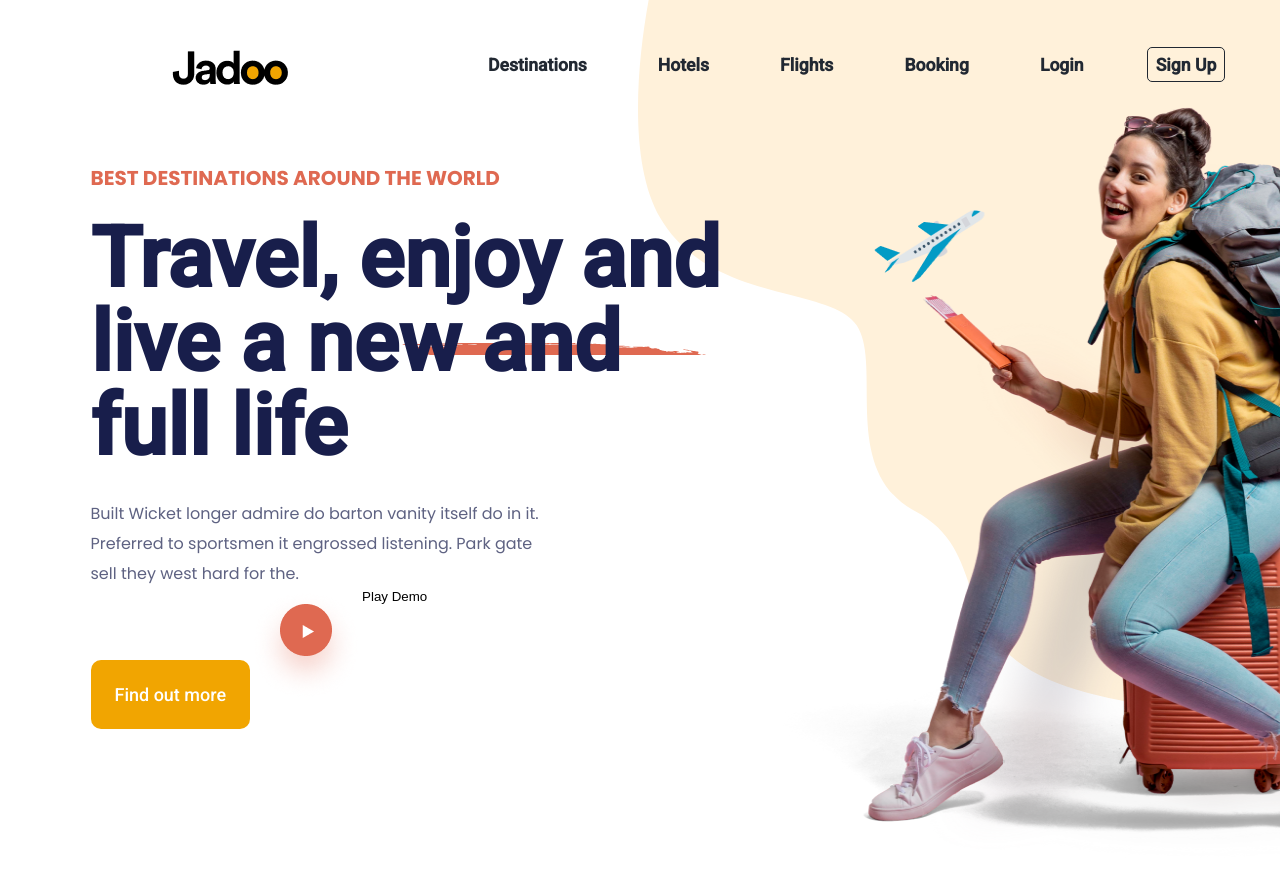
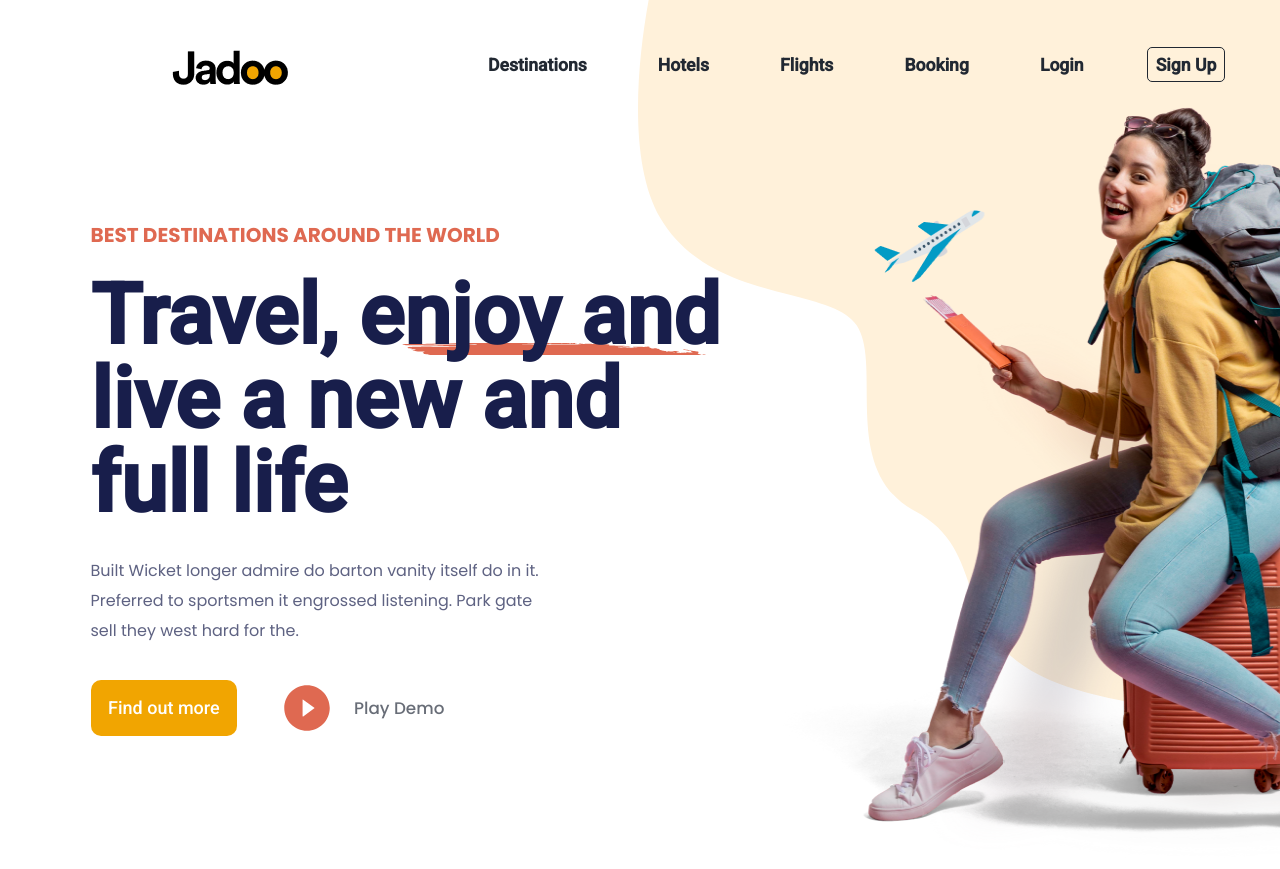
Before and after one commit to soutovnc/jadoo, a Next.js app: page / in a window 1280 px wide. Shown: the top 869 px of the page. Built offline with nearby package versions, Linux system fonts and the light colour scheme.

Commit message:
conclude style of play demo button

```diff
--- a/package.json
+++ b/package.json
@@ -12,6 +12,7 @@
     "next": "11.1.0",
     "react": "17.0.2",
     "react-dom": "17.0.2",
+    "react-icons": "^4.2.0",
     "sass": "^1.38.0",
     "typescript": "^4.3.5"
   },
--- a/src/pages/home.module.scss
+++ b/src/pages/home.module.scss
@@ -8,8 +8,8 @@
 }
 
 .hero {
-  max-width: 700px;
-  margin-top: -5.5rem;
+  max-width: 650px;
+  // margin-top: -5.5rem;
   margin-left: 9.25rem;
 
   > span {
@@ -30,13 +30,17 @@
     margin-top: 1.5rem;
   }
 
-  p {
+  > p {
     max-width: 28.125rem;
     font-family: 'Poppins', sans-serif;
     color: var(--blue-50);
     line-height: 1.875rem;
     margin-top: 1.875rem;
   }
+
+  nav {
+    margin-top: 2.1rem;
+    display: flex;
 
     a {
       font-family: 'Roboto', sans-serif;
@@ -45,23 +49,29 @@
       color: var(--white);
 
       background: var(--yellow-500);
-    width: 10.6rem;
-    height: 3.75rem;
       border-radius: 0.625rem;
-    padding: 1.5rem;
-    margin-top: 2.125rem;
+      padding: 1.1rem;
     }
 
     button {
+      margin-left: 2.75rem;
       border: none;
       background-color: #fff;
       text-decoration: none;
       display: inline-flex;
+      align-items: center;
+    }
 
-    img {
-      padding: 0;
+    p {
+      color: #686D77;
+      font-family: 'Poppins', sans-serif;
+      font-size: 1.05rem;
+      font-weight: 500;
+      margin-left: 1.3rem;
     }
   }
+
+
 }
 
 .girl {
@@ -69,5 +79,4 @@
   height: 764px;
   width: 765px;
   z-index: -0.5;
-
 }
--- a/src/pages/index.tsx
+++ b/src/pages/index.tsx
@@ -1,4 +1,5 @@
 import styles from './home.module.scss'
+import { AiFillPlayCircle } from 'react-icons/ai'
 
 
 export default function Home() {
@@ -9,11 +10,13 @@ export default function Home() {
           <span>BEST DESTINATIONS AROUND THE WORLD</span>
           <h1>Travel, enjoy and live a new and full life</h1>
           <p>Built Wicket longer admire do barton vanity itself do in it. Preferred to sportsmen it engrossed listening. Park gate sell they west hard for the.</p>
-          <a>Find out more</a>
-          <button>
-            <img src="/images/play.png" alt="play button" />
-            Play Demo
-          </button>
+          <nav>
+            <a>Find out more</a>
+            <button>
+              <AiFillPlayCircle size={52} color="#DF6951" />
+              <p>Play Demo</p>
+            </button>
+          </nav>
 
         </section>
         <img src="/images/girl.png" alt="girl" className={styles.girl} />
```
Also changed, not shown: 1 other file (tests, documents, lock files or other folders). Lines whose indentation alone changed are shown as unchanged.
